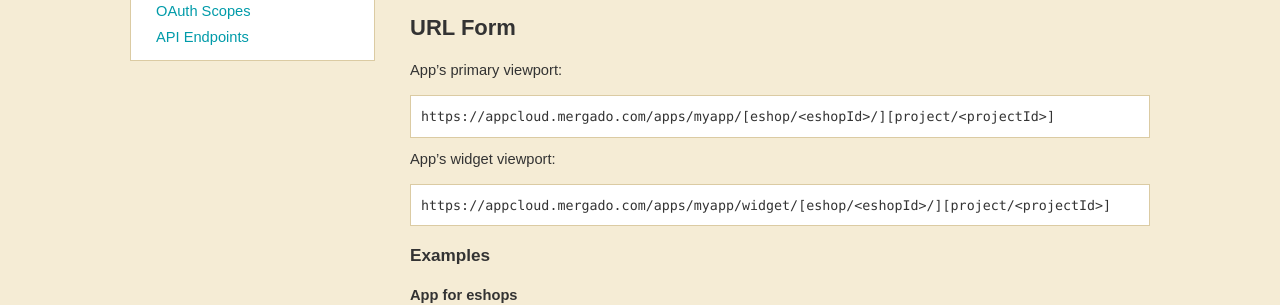
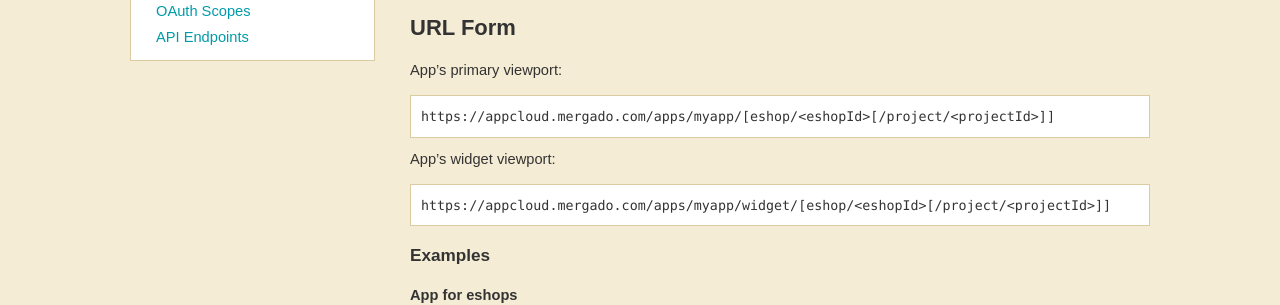
Before and after one commit to michalwiglasz/docs, a Jekyll site: the page built from _posts/2016-09-26-routing.md, in a window 1280 px wide. Shown: the part 495-800 px from the top of the page. Built offline with Jekyll 4.4.1, drawn with Linux system fonts in a browser that asks for light colours.

Commit message:
Fixed optional parts of app's URLs

````diff
--- a/_posts/2016-09-26-routing.md
+++ b/_posts/2016-09-26-routing.md
@@ -23,13 +23,13 @@ App's viewport can be placed in several possible contexts, based on the type of
 App's primary viewport:
 
 ```
-https://appcloud.mergado.com/apps/myapp/[eshop/<eshopId>/][project/<projectId>]
+https://appcloud.mergado.com/apps/myapp/[eshop/<eshopId>[/project/<projectId>]]
 ```
 
 App's widget viewport:
 
 ```
-https://appcloud.mergado.com/apps/myapp/widget/[eshop/<eshopId>/][project/<projectId>]
+https://appcloud.mergado.com/apps/myapp/widget/[eshop/<eshopId>[/project/<projectId>]]
 ```
 
 ### Examples
````
